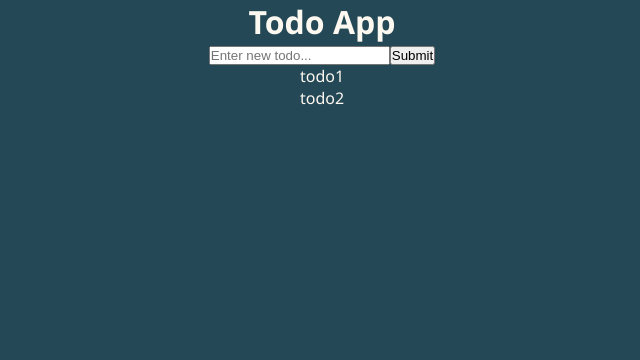
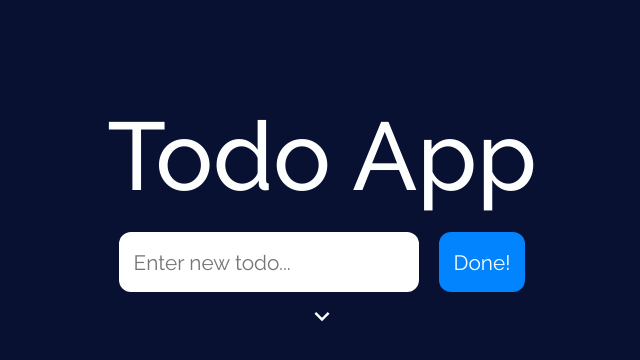
Before and after one commit to alexeymasasin/todo-app-demo, a React (Create React App) app: page / in a window 1280 px wide. Shown: the top 360 px of the page, without its empty margins (318-958 px from the left). Built offline with nearby package versions, Linux system fonts and the light colour scheme.

Commit message:
UI + Sorting Update

```diff
--- a/src/App.css
+++ b/src/App.css
@@ -1,4 +1,11 @@
 .App {
   text-align: center;
   margin: 0 auto;
+  max-width: 600px;
 }
+
+h1 {
+  font-weight: 500;
+  font-size: 6rem;
+  margin: 100px 0 20px;
+}
--- a/src/App.js
+++ b/src/App.js
@@ -4,13 +4,26 @@ import TodoForm from './components/Todos/TodoForm';
 import TodoList from './components/Todos/TodoList';
 
 function App() {
-  const [todos, setTodos] = useState(['todo1', 'todo2']);
+  const [todos, setTodos] = useState([]);
+  const [order, setOrder] = useState('DOWN');
+
+  const addTodoHandler = (text) => {
+    setTodos([...todos, text]);
+  };
+
+  const todosOrderHandler = () => {
+    if (order === 'DOWN') {
+      setOrder('UP');
+    } else {
+      setOrder('DOWN');
+    }
+  };
 
   return (
     <div className="App">
       <h1>Todo App</h1>
-      <TodoForm todos={todos} setTodos={setTodos}/>
-      <TodoList todos={todos}/>
+      <TodoForm addTodo={addTodoHandler} switchOrder={todosOrderHandler}/>
+      <TodoList order={order} todos={todos}/>
     </div>
   );
 }
--- a/src/components/Todos/Todo.jsx
+++ b/src/components/Todos/Todo.jsx
@@ -1,7 +1,9 @@
-function Todo(props) {
+function Todo({ todo }) {
   return (
     <div>
-      {props.todo}
+      <div>
+        {todo}
+      </div>
     </div>
   );
 }
--- a/src/components/Todos/TodoForm.jsx
+++ b/src/components/Todos/TodoForm.jsx
@@ -1,20 +1,42 @@
 import { useState } from 'react';
+import styles from './TodoFrom.module.css';
+import './../../img/TodoForm/order-arrow.svg';
+import {
+  ReactComponent as OrderArrowIcon,
+} from './../../img/TodoForm/order-arrow.svg';
 
-function TodoForm(props) {
+console.log(styles);
+
+function TodoForm({ addTodo, switchOrder }) {
   const [text, setText] = useState('');
+  const [arrowUp, setArrowUp] = useState(false);
 
-  const addTodo = e => {
+  const rotate180Deg = { transform: 'rotate(180deg)' };
+  const rotate0Deg = { transform: 'rotate(0deg)' };
+
+  const onSubmitHandler = (e) => {
     e.preventDefault();
-    props.setTodos([...props.todos, text]);
+    addTodo(text);
     setText('');
   };
 
   return (
-    <form>
-      <input placeholder="Enter new todo..." type="text"
-             value={text} onChange={(e) => setText(e.target.value)}/>
-      <button onClick={addTodo}>Submit</button>
-    </form>
+    <div className={`${styles.todo_form_container} `}>
+      <form onSubmit={onSubmitHandler}>
+        <input placeholder="Enter new todo..." type="text"
+               value={text} onChange={e => setText(e.target.value)}/>
+        <button type="submit">Done!</button>
+      </form>
+
+      <OrderArrowIcon onClick={() => {
+        switchOrder();
+        setArrowUp(!arrowUp);
+      }}
+                      className={`${styles.order_arrow_icon} `}
+                      style={arrowUp ? rotate180Deg : rotate0Deg}
+      />
+    </div>
+
   );
 }
 
--- a/src/components/Todos/TodoFrom.module.css
+++ b/src/components/Todos/TodoFrom.module.css
@@ -0,0 +1,54 @@
+.todo_form_container {
+  margin-bottom: 30px;
+}
+
+.todo_form_container form {
+  display: flex;
+  align-items: center;
+  justify-content: center;
+}
+
+.todo_form_container input {
+  width: 45%;
+  height: 40px;
+  font-size: 1.3rem;
+}
+
+.todo_form_container button {
+  margin-left: 20px;
+  height: 60px;
+  cursor: pointer;
+  background-color: #0284FF;
+  color: #FDFFFE;
+  font-size: 1.3rem;
+  transition: 0.1s ease;
+}
+
+.todo_form_container button:hover {
+  background-color: #FDFFFE;
+}
+
+.todo_form_container button:active {
+  transform: scale(0.95);
+}
+
+.todo_form_container input,
+.todo_form_container button {
+  padding: 10px 15px;
+  border: none;
+  border-radius: 12px;
+}
+
+.order_arrow_icon {
+  margin-top: 10px;
+  width: 30px;
+  height: 30px;
+  cursor: pointer;
+  color: #FDFFFE;
+  transition: 0.15s ease;
+}
+
+.order_arrow_icon:hover {
+  color: #0284FF;
+  transform: scale(1.25);
+}
--- a/src/components/Todos/TodoList.jsx
+++ b/src/components/Todos/TodoList.jsx
@@ -1,12 +1,23 @@
 import Todo from './Todo';
 
-function TodoList({ todos }) {
+function TodoList({ todos, order }) {
+
+  if (order === 'DOWN') {
     return (
       <div>
         {todos.map(
           (todo, i) => <Todo key={i} todo={todo}/>)}
       </div>
     );
+  } else {
+    return (
+      <div>
+        {todos.map(
+          (todo, i) => <Todo key={i} todo={todo}/>).reverse()}
+      </div>
+    );
+  }
+
 }
 
 export default TodoList;
--- a/src/index.css
+++ b/src/index.css
@@ -1,11 +1,13 @@
+@import url('https://fonts.googleapis.com/css2?family=Raleway:ital,wght@0,100..900;1,100..900&display=swap');
+
 * {
   margin: 0;
   padding: 0;
+  font-family: "Raleway", sans-serif;
+
 }
 
 body {
-  font-family: 'Segoe UI', 'Roboto', 'Oxygen', 'Ubuntu', 'Cantarell',
-  'Fira Sans', 'Droid Sans', 'Helvetica Neue', sans-serif;
-  background-color: #244856;
-  color: #fdf8f0;
+  background-color: #091133;
+  color: #FDFFFE;
 }
```
Also changed, not shown: src/img/TodoForm/order-arrow.svg (added). Lines whose indentation alone changed are shown as unchanged.
